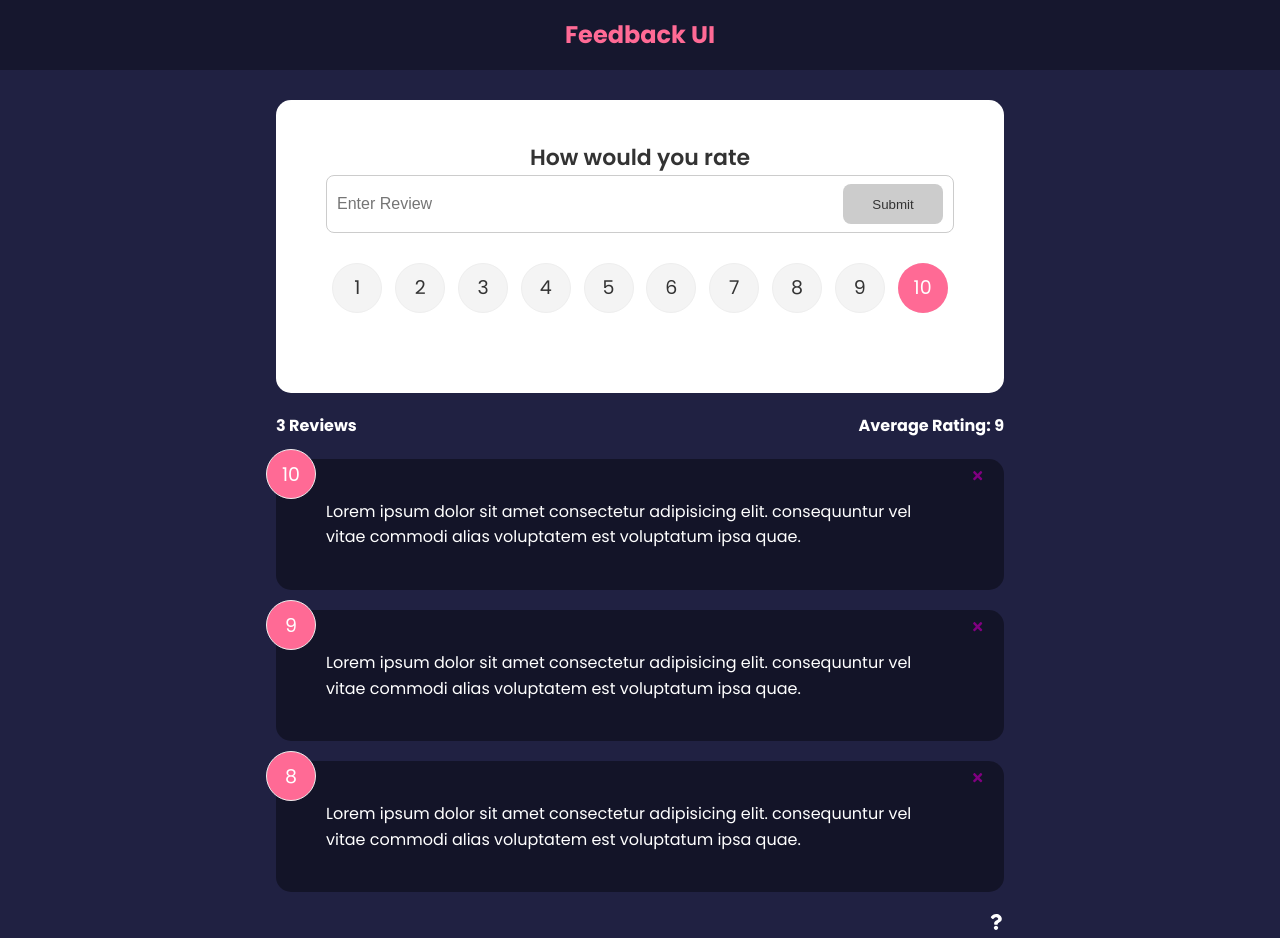
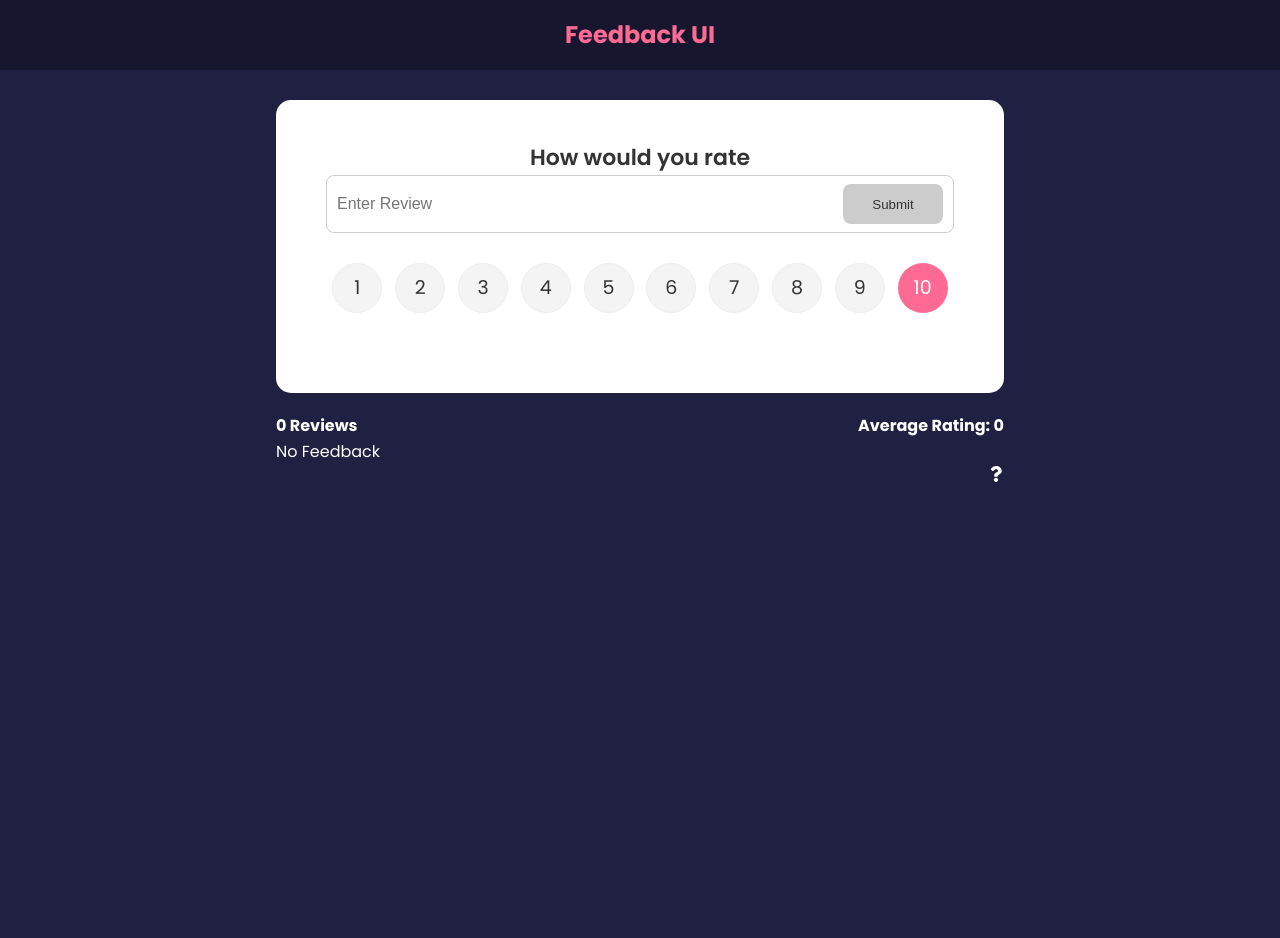
Before and after one commit to joeabouserhal/feedback-ui-react, a React (Vite) app: page / in a window 1280 px wide. After the commit the page ends 800 px from the top, so only its background shows below. Built offline with nearby package versions, Linux system fonts and the light colour scheme.

Commit message:
moved from prop drilling to context api

```diff
--- a/src/App.jsx
+++ b/src/App.jsx
@@ -1,9 +1,6 @@
 import Header from "./components/Header"
-import { useState } from 'react'
-import { v4 as uuidv4 } from 'uuid'
 import { Routes, Route } from 'react-router-dom'
 
-import FeedbackData from "./data/FeedbackData"
 import FeedbackList from "./components/FeedbackList"
 import FeedbackStats from "./components/FeedbackStats"
 import FeedbackForm from "./components/FeedbackForm"
@@ -11,42 +8,27 @@ import AboutIconLink from "./components/AboutIconLink"
 
 import AboutPage from "./pages/AboutPage"
 
+import { FeedbackProvider } from "./context/FeedbackContext"
+
 function App() {
 
-  const [feedback, setFeedback] = useState(FeedbackData)
-
-  const deleteFeedback = (id) => {
-    if (window.confirm('Are you sure you want to delete')) {
-      // we filter our array to keep items that don't match the id that
-      // we want to delete
-      // or we filter  through only the items with ids different than
-      // the id that we want to delete
-      setFeedback(feedback.filter(item => item.id != id))
-    }
-  }
-
-  const addFeedback = (newFeedback) => {
-    newFeedback.id = uuidv4()
-    setFeedback([newFeedback, ...feedback])
-  }
-
   return (
-    <>
+    <FeedbackProvider>
       <Header />
       <div className="container">
         <Routes>
           <Route exact path="/" element={
             <div>
-              <FeedbackForm handleAdd={addFeedback} />
-              <FeedbackStats feedback={feedback} />
-              <FeedbackList feedback={feedback} handleDelete={deleteFeedback} />
-              <AboutIconLink/>
+              <FeedbackForm />
+              <FeedbackStats />
+              <FeedbackList />
+              <AboutIconLink />
             </div>
           } />
           <Route path="/about" element={<AboutPage />} />
         </Routes>
       </div>
-    </>
+    </FeedbackProvider>
 
   )
 }
--- a/src/components/FeedbackForm.jsx
+++ b/src/components/FeedbackForm.jsx
@@ -1,9 +1,13 @@
-import React, { useState } from 'react'
+import React, { useState, useContext } from 'react'
 import Card from './shared/Card'
 import Button from './shared/Button'
 import RatingSelect from './RatingSelect'
 
-const FeedbackForm = ({handleAdd}) => {
+import FeedbackContext from '../context/FeedbackContext'
+
+const FeedbackForm = () => {
+
+  const { addFeedback } = useContext(FeedbackContext)
 
   const [text, setText] = useState('')
   const [rating, setRating] = useState(10)
@@ -37,7 +41,7 @@ const FeedbackForm = ({handleAdd}) => {
         text,
         rating
       }
-      handleAdd(newFeedback)
+      addFeedback(newFeedback)
       setText('')
     }
   }
--- a/src/components/FeedbackItem.jsx
+++ b/src/components/FeedbackItem.jsx
@@ -1,14 +1,18 @@
-import React from 'react'
-import Card from './shared/Card'
-import PropTypes from 'prop-types';
+import React, {useContext} from 'react'
 import { FaTimes } from 'react-icons/fa'
 
-const FeedbackItem = ({ item, handleDelete }) => {
+import Card from './shared/Card'
+
+import FeedbackContext from '../context/FeedbackContext'
+
+const FeedbackItem = ({ item }) => {
+
+    const { deleteFeedback } = useContext(FeedbackContext);
 
     return (
         <Card reverse={true}>
             <div className='num-display'>{item.rating}</div>
-            <button className='close' onClick={() => handleDelete(item.id)}>
+            <button className='close' onClick={() => deleteFeedback(item.id)}>
                 <FaTimes color='purple' />
             </button>
             <div className="text-display">{item.text}</div>
@@ -16,9 +20,5 @@ const FeedbackItem = ({ item, handleDelete }) => {
     )
 }
 
-FeedbackItem.propType = {
-    item: PropTypes.object.isRequired,
-    handleDelete: PropTypes.func.isRequired
-}
 
 export default FeedbackItem
--- a/src/components/FeedbackList.jsx
+++ b/src/components/FeedbackList.jsx
@@ -1,10 +1,12 @@
-import React from 'react'
+import React, {useContext} from 'react'
+import { motion, AnimatePresence } from 'framer-motion'
 import FeedbackItem from './FeedbackItem'
-import PropTypes from 'prop-types';
-import { motion, AnimatePresence } from 'framer-motion'
 
-const FeedbackList = ({ feedback, handleDelete }) => {
+import FeedbackContext from '../context/FeedbackContext';
 
+const FeedbackList = () => {
+
+    const { feedback, deleteFeedback } = useContext(FeedbackContext);
 
     if (!feedback || feedback.length === 0) {
         return <p>No Feedback</p>
@@ -22,7 +24,7 @@ const FeedbackList = ({ feedback, handleDelete }) => {
                         <FeedbackItem
                             key={index}
                             item={item}
-                            handleDelete={handleDelete}
+                            handleDelete={deleteFeedback}
                         />
                     </motion.div>
                 ))}
@@ -31,17 +33,4 @@ const FeedbackList = ({ feedback, handleDelete }) => {
     )
 }
 
-FeedbackList.propTypes = {
-    feedback:
-        // feedback is an array
-        PropTypes.arrayOf(
-            // the array has elemets with attributes id, text and rating
-            PropTypes.shape({
-                id: PropTypes.number.isRequired,
-                text: PropTypes.string.isRequired,
-                rating: PropTypes.number.isRequired,
-            })
-        )
-}
-
 export default FeedbackList
--- a/src/components/FeedbackStats.jsx
+++ b/src/components/FeedbackStats.jsx
@@ -1,14 +1,15 @@
-import React from 'react'
-import PropTypes from 'prop-types';
+import React, { useContext } from 'react'
+import FeedbackContext from '../context/FeedbackContext';
 
-const FeedbackStats = ({ feedback }) => {
 
+const FeedbackStats = () => {
+    const { feedback } = useContext(FeedbackContext);
     // the reduce function has 2 arguments: acc or accumulative sum
     // (we specified it starts from 0) and the current value
     // each iteration we add up cumulative from last iteration
     // to current value ex:
     // 0+1 = 1 new cumulative sum => 1+1= 2 new acc => 2+1= 3 new acc ...
-    let average = feedback.reduce((acc, cur) => { return acc + cur.rating }, 0)/ feedback.length
+    let average = feedback.reduce((acc, cur) => { return acc + cur.rating }, 0) / feedback.length
 
     // this function lets it so average only has one decimal point
     // and in case we are left with x.0 we round it to x
@@ -22,8 +23,4 @@ const FeedbackStats = ({ feedback }) => {
     )
 }
 
-FeedbackStats.propTypes = {
-    feedback: PropTypes.array.isRequired
-}
-
 export default FeedbackStats
--- /dev/null
+++ b/src/context/FeedbackContext.jsx
@@ -0,0 +1,33 @@
+import { createContext, useState } from "react";
+import { v4 as uuidv4 } from 'uuid'
+
+const FeedbackContext = createContext();
+
+export const FeedbackProvider = ({ children }) => {
+
+  const [feedback, setFeedback] = useState([]);
+
+  const deleteFeedback = (id) => {
+    if (window.confirm('Are you sure you want to delete')) {
+      // we filter our array to keep items that don't match the id that
+      // we want to delete
+      // or we filter  through only the items with ids different than
+      // the id that we want to delete
+      setFeedback(feedback.filter(item => item.id != id))
+    }
+  }
+
+  const addFeedback = (newFeedback) => {
+    newFeedback.id = uuidv4()
+    setFeedback([newFeedback, ...feedback])
+  }
+
+  return (
+    <FeedbackContext.Provider value={{ feedback, setFeedback, deleteFeedback, addFeedback }}>
+      {children}
+    </FeedbackContext.Provider>
+  );
+}
+
+
+export default FeedbackContext
```
